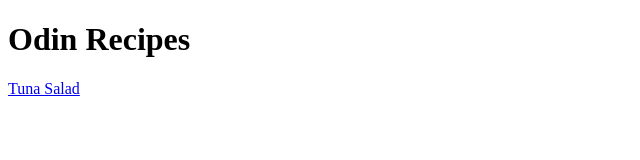
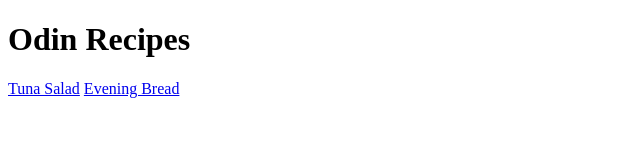
Before and after one commit to sailing-hobo/recipes, a plain HTML site: page index.html in a window 1280 px wide. Shown: the whole page, without its empty margins (0-640 px from the left). Drawn offline with Linux system fonts and the light colour scheme.

Commit message:
Create salt bread html file and ref from index

```diff
--- a/index.html
+++ b/index.html
@@ -11,6 +11,7 @@
 
     <p>
         <a href="./indiv-recipes/tuna-salad.html">Tuna Salad</a>
+        <a href="./indiv-recipes/salt-bread.html">Evening Bread</a>
     </p>
 
 </body>
```
Also changed, not shown: indiv-recipes/salt-bread.html (added).
